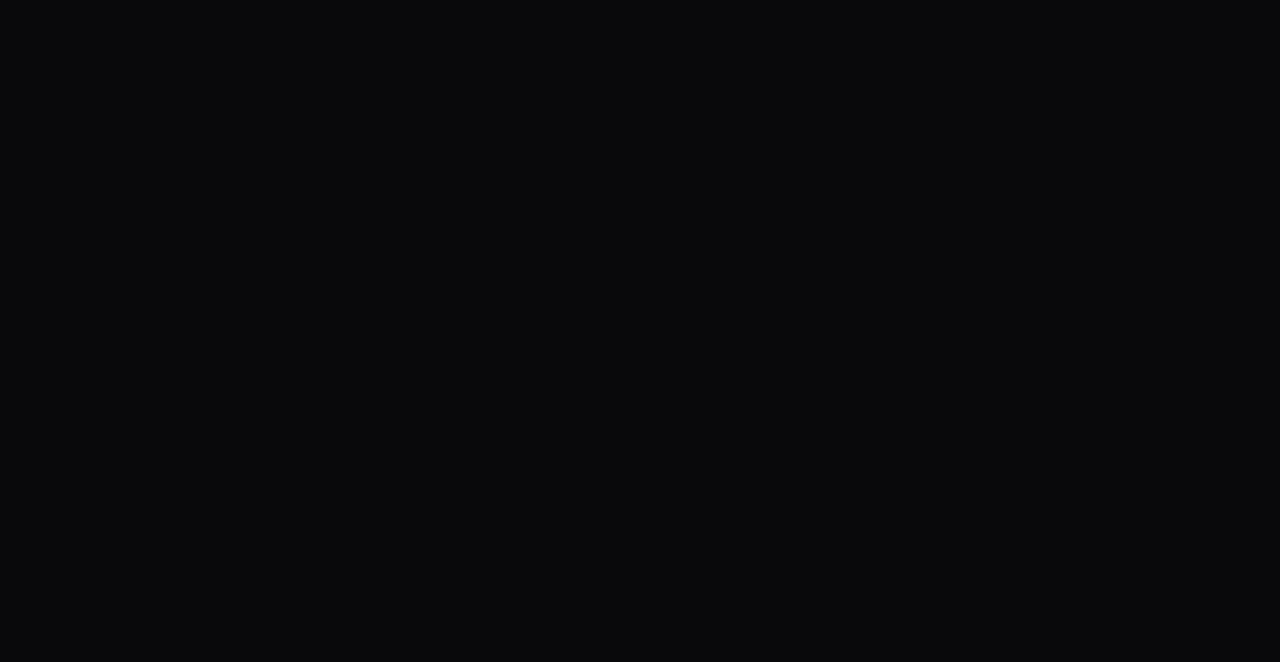
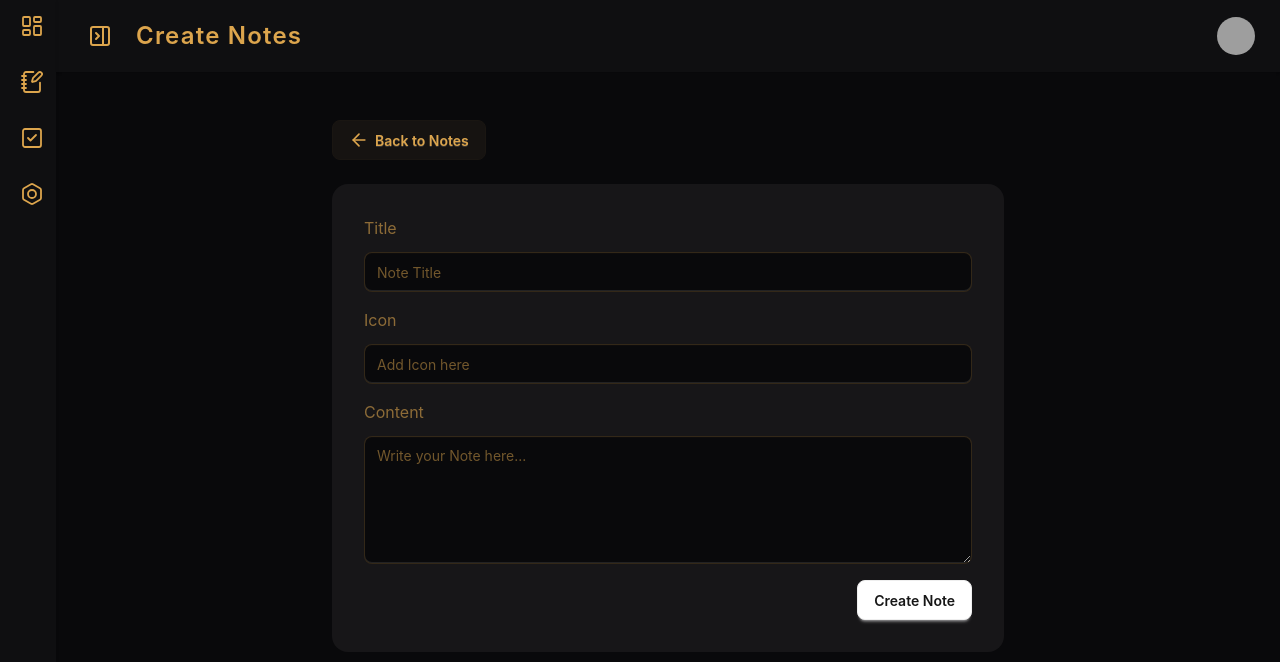
Before and after one commit to Wanji07/momentum-os, a React (Vite) app in the folder frontend/: page /notes/create in a window 1280 px wide. Before the commit this address had no page. Shown: the top 662 px of the page. Built offline with nearby package versions, Linux system fonts and the light colour scheme; grey boxes are pictures that could not be loaded.

Commit message:
feat(notes): implement CreateNotesPage — form, validation, and API integration

```diff
--- a/frontend/src/App.tsx
+++ b/frontend/src/App.tsx
@@ -1,7 +1,10 @@
 import { Routes, Route } from "react-router"
 import Dashboard from "./pages/Dashboard"
-import Notes from "./pages/Notes"
-import Tasks from "./pages/Tasks"
+
+import Notes from "./pages/notes/Notes"
+import CreateNotesPage from "./pages/notes/CreateNotesPage"
+
+import Tasks from "./pages/tasks/Tasks"
 import Settings from './pages/Settings'
 
 const App = () => {
@@ -10,7 +13,10 @@ const App = () => {
       <div data-theme="luxury" className="relative w-full h-screen">
         <Routes>
           <Route path="/" element={<Dashboard />} />
+
           <Route path="/notes" element={<Notes />} />
+          <Route path="/notes/create" element={<CreateNotesPage />} />
+
           <Route path="/tasks" element={<Tasks />} />
           <Route path="/settings" element={<Settings />} />
         </Routes>
--- a/frontend/src/components/Navbar.tsx
+++ b/frontend/src/components/Navbar.tsx
@@ -1,21 +1,26 @@
 
 import { SearchIcon } from "lucide-react";
 import { PanelRightClose } from "lucide-react";
+import { Link } from "react-router";
 
 interface NavbarProps {
     title: string,
     actionLabel?: string;
     searchContent?: string,
-    showSearch?: boolean;
-    onActionClick?: () => void;
+    showSearch?: boolean,
+    url?: string
 }
 
 const Navbar = ({
     title,
     actionLabel,
     showSearch,
-    searchContent
+    searchContent,
+    url
 }: NavbarProps) => {
+
+    console.log(url)
+
     return (
         <>
             <div className="navbar bg-base-200/50 shadow-sm px-6 py-4 flex justify-between select-none">
@@ -46,8 +51,8 @@ const Navbar = ({
 
                     </label>
                 )}
-                {actionLabel && (
-                    <button type="button" className="btn btn-soft">{actionLabel}</button>
+                {actionLabel && url && (
+                    <Link to={url} type="button" className="btn btn-soft">{actionLabel}</Link>
                 )}
                 <div role="button" className="btn btn-ghost btn-circle avatar">
                     <div className="w-10 rounded-full">
--- a/frontend/src/layouts/AppLayout.tsx
+++ b/frontend/src/layouts/AppLayout.tsx
@@ -9,7 +9,8 @@ interface AppLayoutProps {
     title: string,
     showSearch?: boolean,
     searchContent?: string,
-    actionLabel?: string
+    actionLabel?: string,
+    url?: string
 }
 
 const AppLayout = ({
@@ -17,7 +18,8 @@ const AppLayout = ({
     title,
     showSearch,
     searchContent,
-    actionLabel
+    actionLabel,
+    url
 }: AppLayoutProps) => {
     return (
         <div className="drawer lg:drawer-open min-h-screen">
@@ -30,6 +32,7 @@ const AppLayout = ({
                 showSearch={showSearch}
                 actionLabel={actionLabel}
                 searchContent={searchContent}
+                url={url}
                 />
 
                 {/* Page content here */}
--- /dev/null
+++ b/frontend/src/pages/notes/CreateNotesPage.tsx
@@ -0,0 +1,128 @@
+import AppLayout from "../../layouts/AppLayout"
+import { useState } from 'react'
+import type { FormEvent } from 'react'
+import { Link } from 'react-router'
+import { ArrowLeftIcon } from "lucide-react"
+import toast from 'react-hot-toast'
+import api from '../../lib/axios'
+import axios from "axios"
+import { useNavigate } from "react-router"
+
+const CreateNotesPage = () => {
+
+    const [title, setTitle] = useState("")
+    const [content, setContent] = useState("")
+    const [icon, setIcon] = useState("")
+
+    const [loading, setLoading] = useState(false)
+
+    const navigate = useNavigate()
+
+    const handleSubmit = async (e: FormEvent<HTMLFormElement>) => {
+        e.preventDefault()
+
+        if (!title.trim() || !content.trim()) {
+            toast.error("All fields are required!")
+            return
+        }
+
+        setLoading(true)
+
+        try {
+            await api.post("/notes", {
+                title,
+                content,
+                icon
+            })
+
+            toast.success("Note created successfully!");
+            navigate("/notes")
+
+        } catch (error) {
+            if (axios.isAxiosError(error)) {
+                if (error.response?.status === 429) {
+                    toast.error("You are creating notes too fast!", {
+                        duration: 4000
+                    })
+                } else {
+                    console.log("Error creating note!", error)
+                    toast.error("Failed to create note!")
+                }
+            } else {
+                console.log("Unexpected error:", error)
+                toast.error("Something went wrong!")
+            }
+        } finally {
+            setLoading(false)
+        }
+
+    }
+
+
+    return (
+        <AppLayout
+        title="Create Notes"
+
+        >
+            <div className="bg-base-100 flex flex-col justify-center">
+                <div className="container px-4 py-8">
+                    <div className="max-w-2xl mx-auto">
+                        <Link to="/notes" type="button" className="btn btn-soft mb-6 max-w-50">
+                        <ArrowLeftIcon className="size-5" />
+                        Back to Notes
+                        </Link>
+                        <div className="card bg-base-200 card-lg max-w-5xl">
+                            <div className="card-body flex flex-col gap-5">
+                                <form onSubmit={handleSubmit}>
+                                    <div className='form-control mb-4 flex flex-col items-start gap-3'>
+                                        <label className="label">
+                                            <span className="label-text">Title</span>
+                                        </label>
+                                        <input type="text"
+                                        placeholder="Note Title"
+                                        className="input input-bordered w-full"
+                                        value={title}
+                                        onChange={(e) => setTitle(e.target.value)}
+                                        />
+                                    </div>
+
+                                    <div className='form-control mb-4 flex flex-col items-start gap-3'>
+                                        <label className="label">
+                                            <span className="label-text">Icon</span>
+                                        </label>
+                                        <input type="text"
+                                        placeholder="Add Icon here  "
+                                        className="input input-bordered w-full"
+                                        value={icon}
+                                        onChange={(e) => setIcon(e.target.value)}
+                                        />
+                                    </div>
+
+                                    <div className='form-control mb-4 flex flex-col items-start gap-3'>
+                                        <label className="label">
+                                            <span className="label-text">Content</span>
+                                        </label>
+                                        <textarea
+                                        placeholder="Write your Note here..."
+                                        className="textarea textarea-bordered h-32 w-full"
+                                        value={content}
+                                        onChange={(e) => setContent(e.target.value)}
+                                        />
+                                    </div>
+
+                                    <div className="card-actions justify-end">
+                                        <button type="submit" className="btn btn-primary" disabled={loading}>
+                                            {loading ? "Creating..." : "Create Note"}
+                                        </button>
+                                    </div>
+                                </form>
+                            </div>
+                        </div>
+                    </div>
+                </div>
+            </div>
+        </AppLayout>
+    )
+}
+
+export default CreateNotesPage
--- a/frontend/src/pages/Notes.tsx
+++ b/frontend/src/pages/notes/Notes.tsx
@@ -1,16 +1,16 @@
 import { useState, useEffect } from 'react'
 
-import AppLayout from "../layouts/AppLayout"
-import NoteCard from "../components/NoteCard"
-import api from "../lib/axios"
-import toast from "react-hot-toast"
+import AppLayout from "../../layouts/AppLayout"
+import NoteCard from "../../components/NoteCard"
+import api from "../../lib/axios"
 
 interface NotesProps {
     _id: string,
     title: string,
     content: string,
     updatedAt: string,
-    icon?: string
+    icon?: string,
+    url: string
 }
 
 const Notes = () => {
@@ -38,6 +38,7 @@ const Notes = () => {
         showSearch={true}
         searchContent="Notes"
         actionLabel="Create Note"
+        url="/notes/create"
         >
 
         <div className="container max-w-screen grid grid-cols-1 md:grid-cols-2 xl:grid-cols-3 gap-5">
--- a/frontend/src/pages/Tasks.tsx
+++ b/frontend/src/pages/tasks/Tasks.tsx
@@ -1,7 +1,7 @@
-import AppLayout from "../layouts/AppLayout"
-import TaskCard from "../components/TaskCard"
+import AppLayout from "../../layouts/AppLayout"
+import TaskCard from "../../components/TaskCard"
 import { useEffect, useState } from 'react'
-import api from "../lib/axios"
+import api from "../../lib/axios"
 
 
 interface TasksProps {
```
Also changed, not shown: 1 other file (tests, documents, lock files or other folders). Lines whose indentation alone changed are shown as unchanged.
